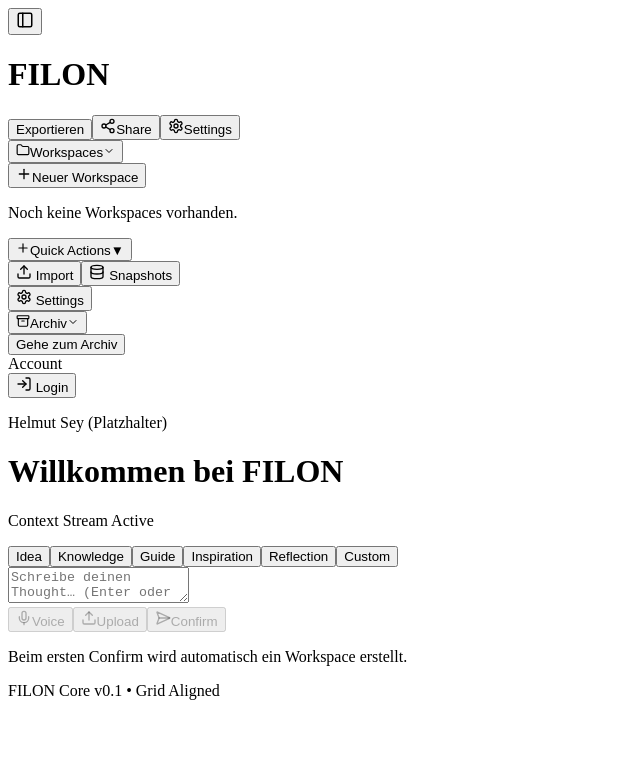
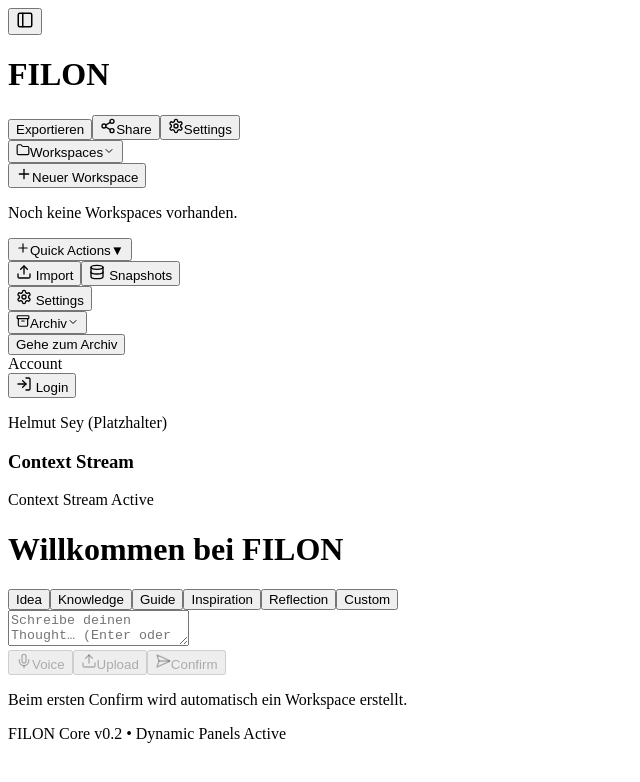
Before and after one commit to Slyog/filon-core, a Next.js app: page / in a window 1280 px wide. Shown: the top 782 px of the page, without its empty margins (0-640 px from the left). Built offline with nearby package versions, Linux system fonts and the light colour scheme.

Commit message:
"feat(ui): implement DynamicPanel component + context visibility via feature flags"
feat(ui): add panel registry + sidebar indicators for active modules"

```diff
--- a/src/app/page.tsx
+++ b/src/app/page.tsx
@@ -3,7 +3,6 @@
 import { useEffect } from "react";
 import AppShell from "@/components/shell/AppShell";
 import ComposerPanel from "@/components/ComposerPanel";
-import ContextStream from "@/components/ContextStream";
 import { useSessionStore } from "@/store/SessionStore";
 
 export default function Home() {
@@ -12,7 +11,7 @@ export default function Home() {
   useEffect(() => {
     setActiveSession(null);
     if (typeof document !== "undefined") {
-      document.title = "FILON — Willkommen";
+      document.title = "FILON - Willkommen";
     }
   }, [setActiveSession]);
 
@@ -22,7 +21,6 @@ export default function Home() {
         <h1 className="text-2xl font-semibold text-zinc-300">
           Willkommen bei FILON
         </h1>
-        <ContextStream />
         <ComposerPanel />
       </div>
     </AppShell>
--- /dev/null
+++ b/src/components/DynamicPanel.tsx
@@ -0,0 +1,45 @@
+"use client";
+import { useEffect } from "react";
+import { motion, AnimatePresence } from "framer-motion";
+import { useFeature } from "@/config/featureFlags";
+import { usePanelRegistry } from "@/store/PanelRegistry";
+
+type DynamicPanelProps = {
+  flag: keyof typeof import("@/config/featureFlags").FEATURE_FLAGS;
+  title: string;
+  children: React.ReactNode;
+};
+
+export default function DynamicPanel({
+  flag,
+  title,
+  children,
+}: DynamicPanelProps) {
+  const enabled = useFeature(flag);
+  const register = usePanelRegistry((s) => s.register);
+
+  useEffect(() => {
+    register(flag, title);
+  }, [flag, title, register]);
+
+  return (
+    <AnimatePresence initial={false}>
+      {enabled && (
+        <motion.section
+          key={flag}
+          layout
+          initial={{ opacity: 0, y: 8 }}
+          animate={{ opacity: 1, y: 0 }}
+          exit={{ opacity: 0, y: -8 }}
+          transition={{ duration: 0.25, ease: "easeOut" }}
+          className="mb-4 rounded-2xl border border-cyan-700/40 bg-black/40 p-4 shadow-inner"
+          role="region"
+          aria-label={title}
+        >
+          <h3 className="mb-2 text-cyan-300 font-medium">{title}</h3>
+          {children}
+        </motion.section>
+      )}
+    </AnimatePresence>
+  );
+}
--- a/src/components/shell/AppShell.tsx
+++ b/src/components/shell/AppShell.tsx
@@ -1,13 +1,28 @@
 "use client";
 
-import { PropsWithChildren } from "react";
+import { PropsWithChildren, useEffect } from "react";
 import { motion } from "framer-motion";
 import HeaderBar from "./HeaderBar";
 import SidebarNav from "./Sidebar";
 import { useHydrateUIShell } from "@/store/UIShellStore";
+import DynamicPanel from "@/components/DynamicPanel";
+import ContextStream from "@/components/ContextStream";
 
 export default function AppShell({ children }: PropsWithChildren) {
   useHydrateUIShell();
+
+  // Hotkey Support (Stub)
+  useEffect(() => {
+    const handler = (e: KeyboardEvent) => {
+      if (e.ctrlKey && e.key === "1") {
+        document
+          .querySelector('[aria-label="Context Stream"]')
+          ?.scrollIntoView({ behavior: "smooth" });
+      }
+    };
+    window.addEventListener("keydown", handler);
+    return () => window.removeEventListener("keydown", handler);
+  }, []);
 
   return (
     <motion.div
@@ -30,8 +45,19 @@ export default function AppShell({ children }: PropsWithChildren) {
         <div className="flex-1 overflow-y-auto">
           <motion.div
             layout
-            className="relative flex flex-col items-center justify-center min-h-[75vh] mx-auto w-full max-w-7xl p-6"
+            className="relative flex flex-col items-center justify-center min-h-[75vh] mx-auto w-full max-w-7xl p-6 space-y-6"
           >
+            {/* Core Panels */}
+            <DynamicPanel flag="CONTEXT_STREAM" title="Context Stream">
+              <ContextStream />
+            </DynamicPanel>
+
+            <DynamicPanel flag="SESSION_FEEDBACK" title="Session Feedback">
+              <p className="text-gray-400 text-sm">
+                Feedback system currently disabled.
+              </p>
+            </DynamicPanel>
+
             {children}
           </motion.div>
         </div>
@@ -39,7 +65,7 @@ export default function AppShell({ children }: PropsWithChildren) {
 
       {/* Footer */}
       <footer className="row-start-3 py-4 text-center text-xs text-gray-500/70 border-t border-cyan-900/40">
-        FILON Core v0.1 • Grid Aligned
+        FILON Core v0.2 • Dynamic Panels Active
       </footer>
     </motion.div>
   );
--- /dev/null
+++ b/src/store/PanelRegistry.ts
@@ -0,0 +1,35 @@
+import { create } from "zustand";
+import { FEATURE_FLAGS } from "@/config/featureFlags";
+
+export type PanelInfo = {
+  key: keyof typeof FEATURE_FLAGS;
+  title: string;
+  active: boolean;
+};
+
+interface PanelRegistryState {
+  panels: PanelInfo[];
+  register: (key: PanelInfo["key"], title: string) => void;
+  refresh: () => void;
+}
+
+export const usePanelRegistry = create<PanelRegistryState>((set, get) => ({
+  panels: [],
+  register: (key, title) => {
+    const exists = get().panels.find((p) => p.key === key);
+    if (!exists)
+      set((state) => ({
+        panels: [
+          ...state.panels,
+          { key, title, active: FEATURE_FLAGS[key] ?? false },
+        ],
+      }));
+  },
+  refresh: () =>
+    set((state) => ({
+      panels: state.panels.map((p) => ({
+        ...p,
+        active: FEATURE_FLAGS[p.key] ?? false,
+      })),
+    })),
+}));
```
